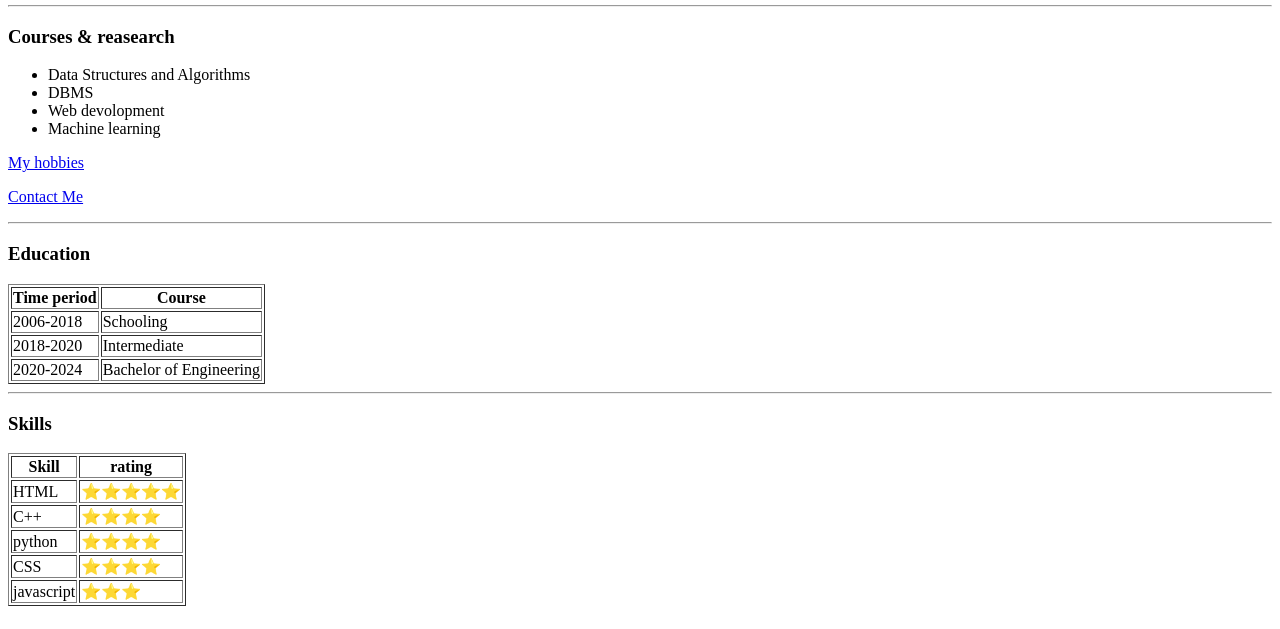
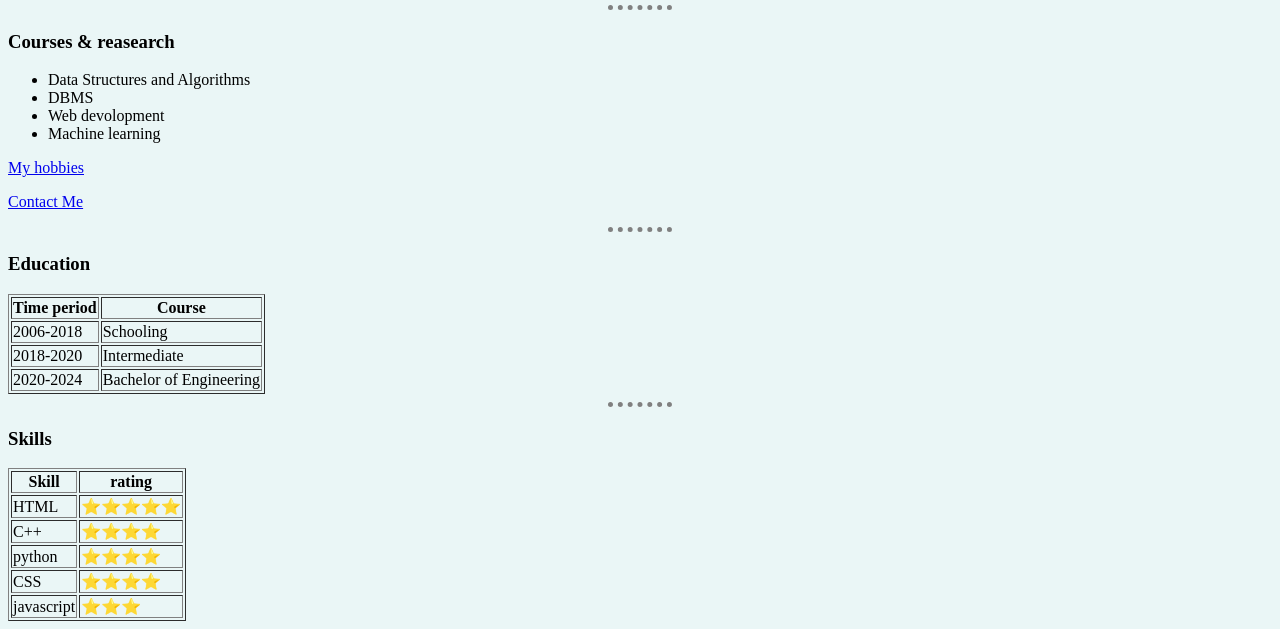
Before and after one commit to dheeraj-mlv/angela-yu-course, a plain HTML site: page index.html in a window 1280 px wide. Shown: the part 357-986 px from the top of the page. Drawn offline with Linux system fonts and the light colour scheme.

Commit message:
inline css been used for index.html

```diff
--- a/index.html
+++ b/index.html
@@ -6,12 +6,32 @@
     <meta http-equiv="X-UA-Compatible" content="IE=edge">
     <meta name="viewport" content="width=device-width, initial-scale=1.0">
     <title>Dheeraj MLV personal website</title>
+    <style>
+            body {
+            background-color: #EAF6F6;
+        }
+
+        hr {
+            border-style: none;
+            height: 2px;
+            width: 5%;
+            border-top: dotted grey 5px;
+    </style>
+
+
+
+
+
+
+
+
 </head>
 
 <body>
     <table cellspacing="20">
         <tr>
-            <td> <img src="https://lh3.googleusercontent.com/Ewkl-Sau7wTMoYQvVn70cpDbF9-KbP-uG6B-q8meMeVAqLLH0TLs2yo_QCrJeshqIFKpPbNWzlPeD0rQUJe7DLfVIdfym0-idKFfpY0=w600" alt="NFT"></td>
+            <td> <img src="https://lh3.googleusercontent.com/Ewkl-Sau7wTMoYQvVn70cpDbF9-KbP-uG6B-q8meMeVAqLLH0TLs2yo_QCrJeshqIFKpPbNWzlPeD0rQUJe7DLfVIdfym0-idKFfpY0=w600" alt="NFT">
+            </td>
             <td>
                 <h1>Dheeraj Mlv</h1>
 
```
